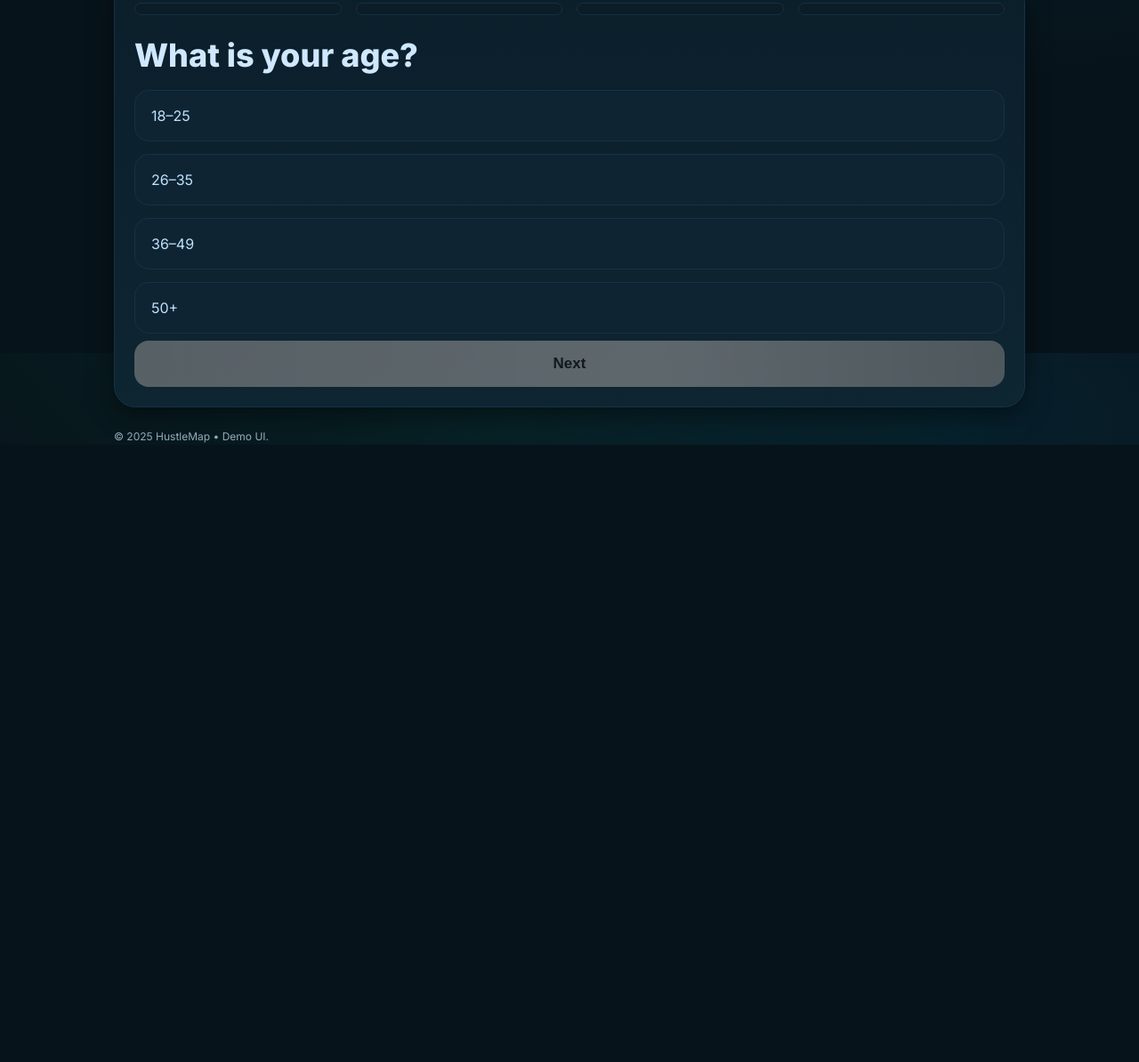
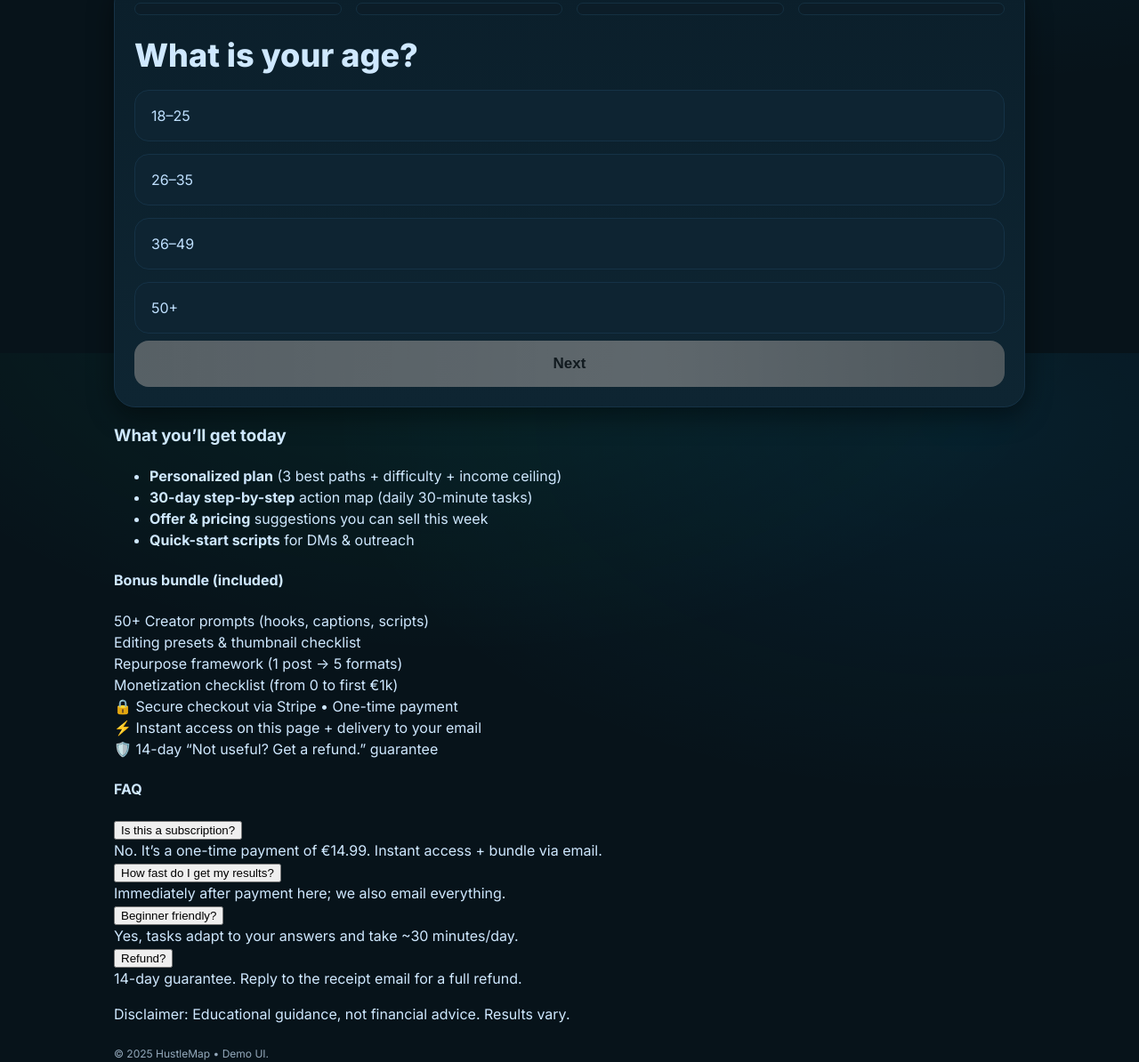
Before and after one commit to CKFLO-cyber/hustlemap., a plain HTML site: page index.html in a window 1280 px wide. Shown: the part 403-1597 px from the top of the page at 89% size. Before the commit the page ends 903 px from the top, so only its background shows below. Drawn offline with Linux system fonts and the light colour scheme.

Commit message:
Update index.html

```diff
--- a/index.html
+++ b/index.html
@@ -62,29 +62,53 @@
     </section>
 
     <!-- PAYWALL -->
-    <section id="paywall" class="card hidden">
-      <h2>Flo, your personalized plan is ready</h2>
-      <ul class="features">
-        <li>Your top 3 Remote income paths (fit, difficulty, income ceiling)</li>
-        <li>Pricing & offer suggestions to sell today</li>
-        <li>30‑day step‑by‑step plan (daily 30‑minute actions)</li>
-        <li>Creator prompts pack (hooks, scripts, emails)</li>
-        <li>Repurpose checklist (1 post → 5 formats)</li>
-      </ul>
+    <!-- VALUE STACK -->
+<div class="hm-value">
+  <h3>What you’ll get today</h3>
+  <ul class="hm-list">
+    <li><b>Personalized plan</b> (3 best paths + difficulty + income ceiling)</li>
+    <li><b>30-day step-by-step</b> action map (daily 30-minute tasks)</li>
+    <li><b>Offer & pricing</b> suggestions you can sell this week</li>
+    <li><b>Quick-start scripts</b> for DMs & outreach</li>
+  </ul>
+</div>
 
-      <div class="pay-grid">
-        <span class="pill ghost">One‑time access</span>
-        <span class="pill ghost price">€14.99</span>
-        <span class="pill ghost">Instant</span>
-      </div>
+<!-- BONUSES -->
+<div class="hm-bonuses">
+  <h4>Bonus bundle (included)</h4>
+  <div class="hm-grid">
+    <div class="hm-card">50+ Creator prompts (hooks, captions, scripts)</div>
+    <div class="hm-card">Editing presets & thumbnail checklist</div>
+    <div class="hm-card">Repurpose framework (1 post → 5 formats)</div>
+    <div class="hm-card">Monetization checklist (from 0 to first €1k)</div>
+  </div>
+</div>
 
-      <div class="email-row">
-        <input id="emailInput" class="input" type="email" placeholder="Enter your email to receive the bundle" />
-      </div>
+<!-- TRUST -->
+<div class="hm-trust">
+  <div class="hm-trust-item">🔒 Secure checkout via Stripe • One-time payment</div>
+  <div class="hm-trust-item">⚡ Instant access on this page + delivery to your email</div>
+  <div class="hm-trust-item">🛡️ 14-day “Not useful? Get a refund.” guarantee</div>
+</div>
 
-      <button id="payBtn" class="btn big">Unlock my Remote Income Path — €14.99</button>
-      <p class="smallprint">One-time payment. Instant access. No subscription.<br/>Includes your results + bonus bundle via email.</p>
-    </section>
+<!-- FAQ -->
+<div class="hm-faq">
+  <h4>FAQ</h4>
+  <div class="acc">
+    <button class="acc-h">Is this a subscription?</button>
+    <div class="acc-b">No. It’s a one-time payment of €14.99. Instant access + bundle via email.</div>
+
+    <button class="acc-h">How fast do I get my results?</button>
+    <div class="acc-b">Immediately after payment here; we also email everything.</div>
+
+    <button class="acc-h">Beginner friendly?</button>
+    <div class="acc-b">Yes, tasks adapt to your answers and take ~30 minutes/day.</div>
+
+    <button class="acc-h">Refund?</button>
+    <div class="acc-b">14-day guarantee. Reply to the receipt email for a full refund.</div>
+  </div>
+  <p class="hm-legal">Disclaimer: Educational guidance, not financial advice. Results vary.</p>
+</div>
 
     <footer class="footer container">
       <p>© 2025 HustleMap • Demo UI.</p>
```
